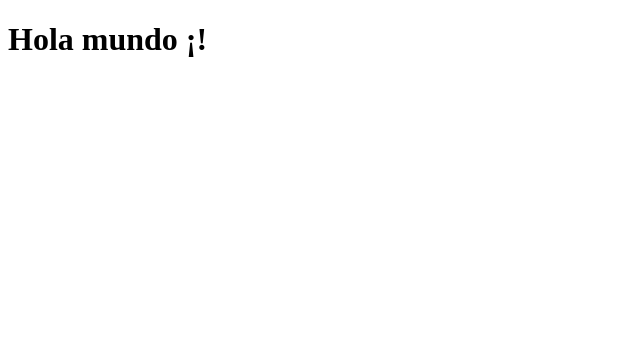
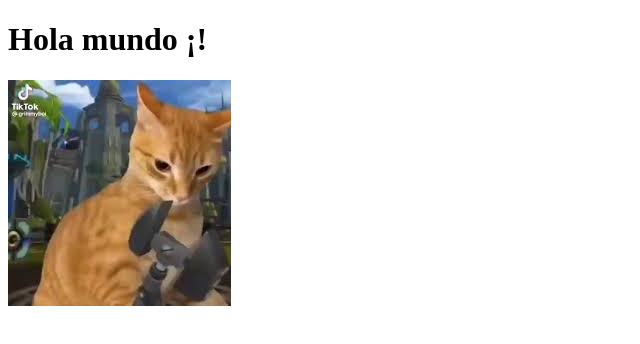
Before and after one commit to RapPredator/RapPredator.github.io, a plain HTML site: page index.html in a window 1280 px wide. Shown: the whole page, without its empty margins (0-640 px from the left). Drawn offline with Linux system fonts and the light colour scheme.

Commit message:
Update index.html

```diff
--- a/index.html
+++ b/index.html
@@ -6,5 +6,6 @@
 	</head>
 	<body>
 		<h1> Hola mundo ¡!</h1>
+		<img src="download.jpg"/>
 	</body>
 </html>
```
